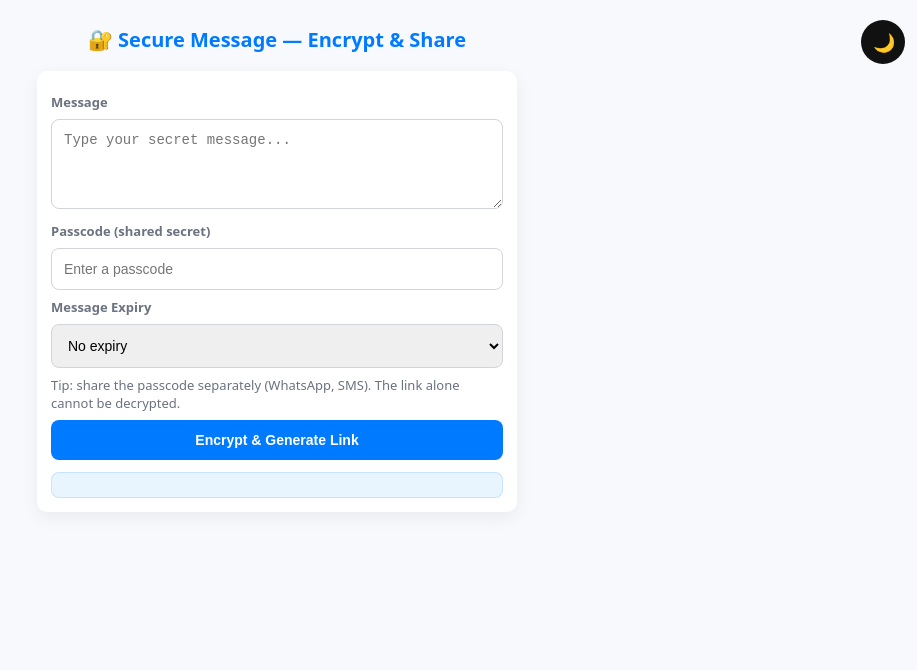
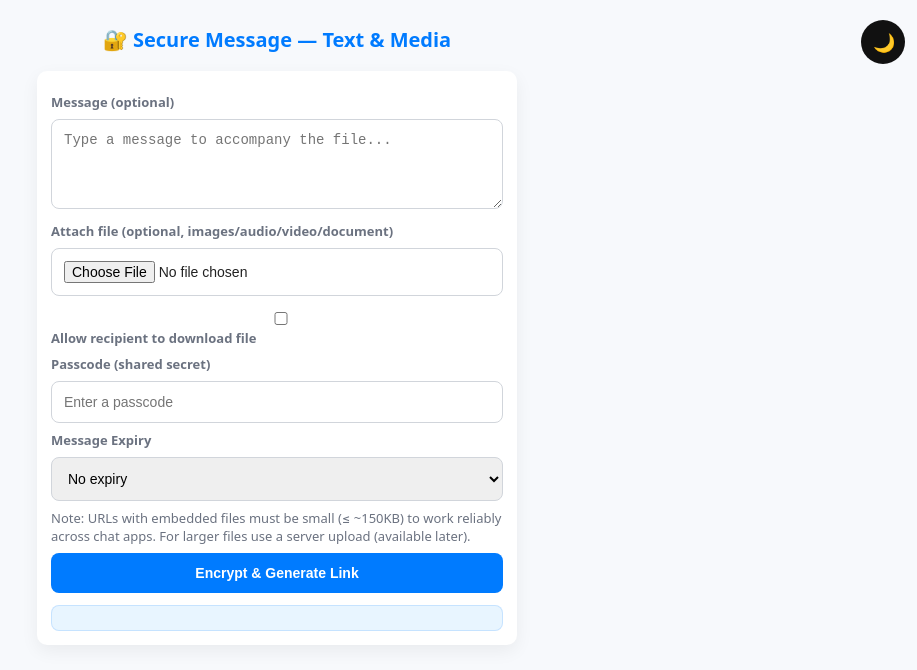
Before and after one commit to Systechglobal/passcode-link-app, a website: page public/index.html in a window 1280 px wide. Shown: the whole page, without its empty margins (363-1280 px from the left). Drawn offline with Linux system fonts and the light colour scheme.

Commit message:
Update index.html

```diff
--- a/public/index.html
+++ b/public/index.html
@@ -3,92 +3,72 @@
 <head>
   <meta charset="utf-8" />
   <meta name="viewport" content="width=device-width,initial-scale=1" />
-  <title>Secure Message App</title>
+  <title>Secure Message App (media)</title>
   <style>
-    :root{
-      --primary:#007bff;
-      --bg:#f7f9fc;
-      --card:#ffffff;
-      --text:#222;
-      --muted:#6b7280;
-    }
-    body{
-      margin:0;
-      padding:0;
-      font-family:system-ui, -apple-system, "Segoe UI", Roboto, "Helvetica Neue", Arial;
-      background:var(--bg);
-      color:var(--text);
-      display:flex;
-      justify-content:center;
-      align-items:flex-start;
-      min-height:100vh;
-    }
-    .container{
-      width:100%;
-      max-width:520px;
-      padding:20px;
-      box-sizing:border-box;
-    }
-    h1{ text-align:center; margin:6px 0 18px; color:var(--primary); font-size:20px;}
-    form{ background:var(--card); padding:14px; border-radius:10px; box-shadow:0 6px 18px rgba(0,0,0,0.06); margin-bottom:16px;}
-    label{ display:block; font-weight:600; margin-top:8px; font-size:13px; color:var(--muted); }
-    textarea,input,select,button{ width:100%; box-sizing:border-box; margin-top:8px; padding:12px; font-size:14px; border-radius:8px; border:1px solid #d1d5db; }
-    textarea{ min-height:90px; resize:vertical; }
-    button{ background:var(--primary); color:#fff; border:none; cursor:pointer; font-weight:700; }
-    button.secondary{ background:#6b7280; }
-    #encryptedLink, #decryptedOutput{ margin-top:12px; padding:12px; border-radius:8px; background:#e8f5ff; border:1px solid rgba(0,123,255,0.15); word-break:break-word; font-size:14px;}
-    #toast{ visibility:hidden; min-width:220px; background:#111; color:#fff; text-align:center; border-radius:6px; padding:10px 14px; position:fixed; left:50%; transform:translateX(-50%); bottom:26px; opacity:0; transition:opacity .35s, bottom .35s; z-index:9999;}
-    /* Dark mode */
-    body.dark{ --bg:#0b1020; --card:#0f1724; --text:#e6eef8; --muted:#9aa6bd; --primary:#3b82f6; }
-    body.dark form{ box-shadow: none; border:1px solid rgba(255,255,255,0.03); }
-    body.dark #encryptedLink, body.dark #decryptedOutput{ background:#071025; border:1px solid rgba(255,255,255,0.03); color:var(--text); }
-    /* small helpers */
-    .row{ display:flex; gap:8px; }
-    .row .half{ flex:1; }
-    .meta{ font-size:13px; color:var(--muted); margin-top:8px; }
-    #darkModeToggle{ position:fixed; top:12px; right:12px; width:44px; height:44px; border-radius:999px; border: none; cursor:pointer; background:#111; color:#fff; font-size:18px; z-index:999; }
-    body.dark #darkModeToggle{ background:#fff; color:#111; }
-    @media(max-width:520px){
-      .container{ padding:14px; }
-      h1{ font-size:18px; }
-    }
+    :root{--primary:#007bff;--bg:#f7f9fc;--card:#fff;--text:#222;--muted:#6b7280}
+    body{margin:0;padding:0;font-family:system-ui, -apple-system, "Segoe UI", Roboto, Arial;background:var(--bg);color:var(--text);display:flex;justify-content:center;align-items:flex-start;min-height:100vh}
+    .container{width:100%;max-width:520px;padding:20px;box-sizing:border-box}
+    h1{text-align:center;margin:6px 0 18px;color:var(--primary);font-size:20px}
+    form{background:var(--card);padding:14px;border-radius:10px;box-shadow:0 6px 18px rgba(0,0,0,0.06);margin-bottom:16px}
+    label{display:block;font-weight:600;margin-top:8px;font-size:13px;color:var(--muted)}
+    textarea,input,select,button{width:100%;box-sizing:border-box;margin-top:8px;padding:12px;font-size:14px;border-radius:8px;border:1px solid #d1d5db}
+    textarea{min-height:90px;resize:vertical}
+    button{background:var(--primary);color:#fff;border:none;cursor:pointer;font-weight:700}
+    button.secondary{background:#6b7280}
+    #encryptedLink,#decryptedOutput{margin-top:12px;padding:12px;border-radius:8px;background:#e8f5ff;border:1px solid rgba(0,123,255,0.15);word-break:break-word;font-size:14px}
+    #toast{visibility:hidden;min-width:220px;background:#111;color:#fff;text-align:center;border-radius:6px;padding:10px 14px;position:fixed;left:50%;transform:translateX(-50%);bottom:26px;opacity:0;transition:opacity .35s,bottom .35s;z-index:9999}
+    /* dark */
+    body.dark{--bg:#0b1020;--card:#0f1724;--text:#e6eef8;--muted:#9aa6bd;--primary:#3b82f6}
+    body.dark form{box-shadow:none;border:1px solid rgba(255,255,255,0.03)}
+    body.dark #encryptedLink,body.dark #decryptedOutput{background:#071025;border:1px solid rgba(255,255,255,0.03);color:var(--text)}
+    #darkModeToggle{position:fixed;top:12px;right:12px;width:44px;height:44px;border-radius:999px;border:none;cursor:pointer;background:#111;color:#fff;font-size:18px;z-index:999}
+    body.dark #darkModeToggle{background:#fff;color:#111}
+    .meta{font-size:13px;color:var(--muted);margin-top:8px}
+    @media(max-width:520px){.container{padding:14px}}
   </style>
 </head>
 <body>
   <button id="darkModeToggle" title="Toggle dark mode">🌙</button>
 
   <div class="container">
-    <h1>🔐 Secure Message — Encrypt & Share</h1>
+    <h1>🔐 Secure Message — Text & Media</h1>
 
-    <!-- Encrypt -->
+    <!-- ENCRYPT -->
     <form id="encryptForm" aria-label="encrypt form">
-      <label for="message">Message</label>
-      <textarea id="message" placeholder="Type your secret message..." required></textarea>
+      <label for="message">Message (optional)</label>
+      <textarea id="message" placeholder="Type a message to accompany the file..."></textarea>
+
+      <label for="file">Attach file (optional, images/audio/video/document)</label>
+      <input id="file" type="file" accept="image/*,video/*,audio/*,application/pdf,application/*" />
+
+      <label for="allowDownload">
+        <input id="allowDownload" type="checkbox" /> Allow recipient to download file
+      </label>
 
       <label for="passcode">Passcode (shared secret)</label>
       <input id="passcode" type="password" placeholder="Enter a passcode" required />
 
       <label for="expiry">Message Expiry</label>
-      <select id="expiry" aria-label="expiry">
+      <select id="expiry">
         <option value="none">No expiry</option>
         <option value="burn">🔥 Burn after Reading</option>
         <option value="1">👁 One-time View</option>
         <option value="24h">⏳ 24 hours</option>
       </select>
 
-      <div class="meta">Tip: share the passcode separately (WhatsApp, SMS). The link alone cannot be decrypted.</div>
+      <div class="meta">Note: URLs with embedded files must be small (≤ ~150KB) to work reliably across chat apps. For larger files use a server upload (available later).</div>
       <button type="submit">Encrypt & Generate Link</button>
       <div id="encryptedLink" aria-live="polite"></div>
     </form>
 
-    <!-- Decrypt -->
+    <!-- DECRYPT -->
     <form id="decryptForm" style="display:none;" aria-label="decrypt form">
-      <!-- expiry info is injected dynamically -->
+      <!-- expiry info injected dynamically -->
       <label for="decryptPasscode">Enter Passcode</label>
       <input id="decryptPasscode" type="password" placeholder="Enter the passcode" required />
-      <div class="row">
+      <div style="display:flex;gap:8px;margin-top:8px;">
         <button type="submit">Decrypt</button>
-        <button type="button" id="pastePasscode" class="secondary">📋 Paste</button>
+        <button id="pastePasscode" type="button" class="secondary">📋 Paste</button>
       </div>
       <div id="decryptedOutput" aria-live="polite"></div>
     </form>
```
